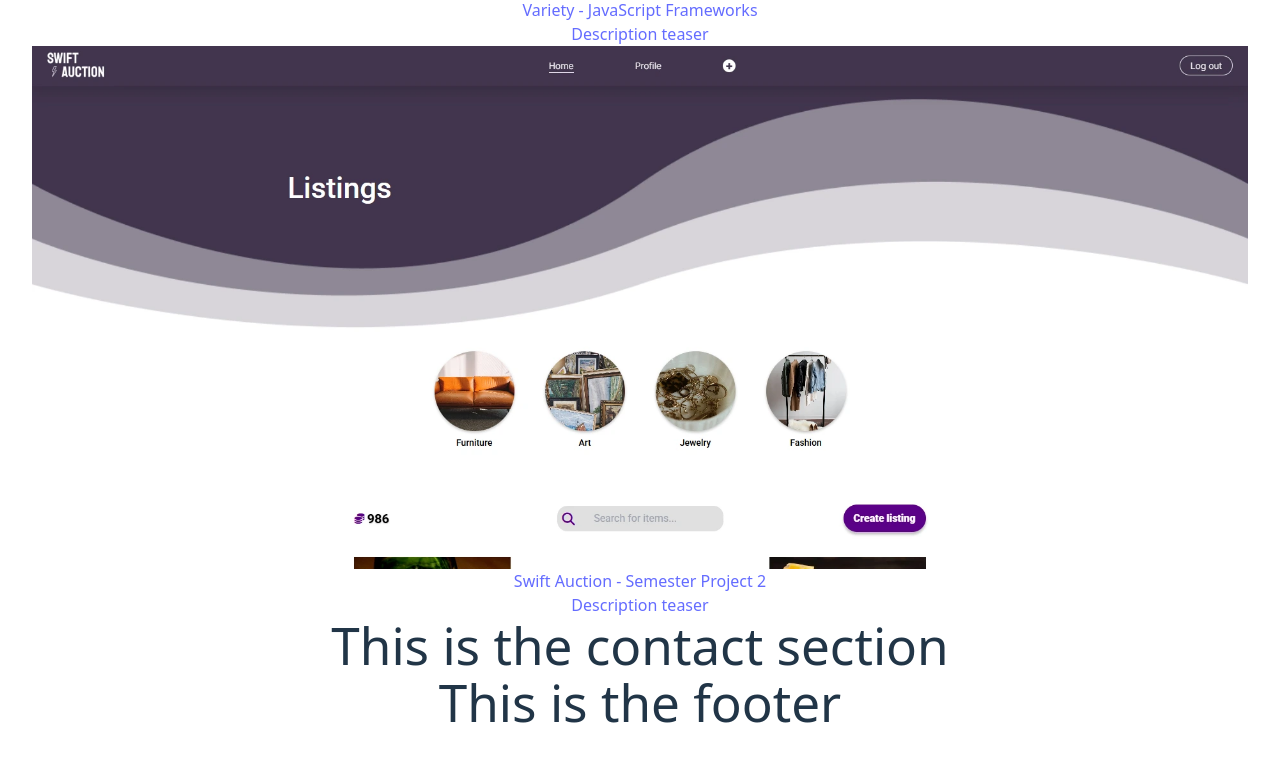
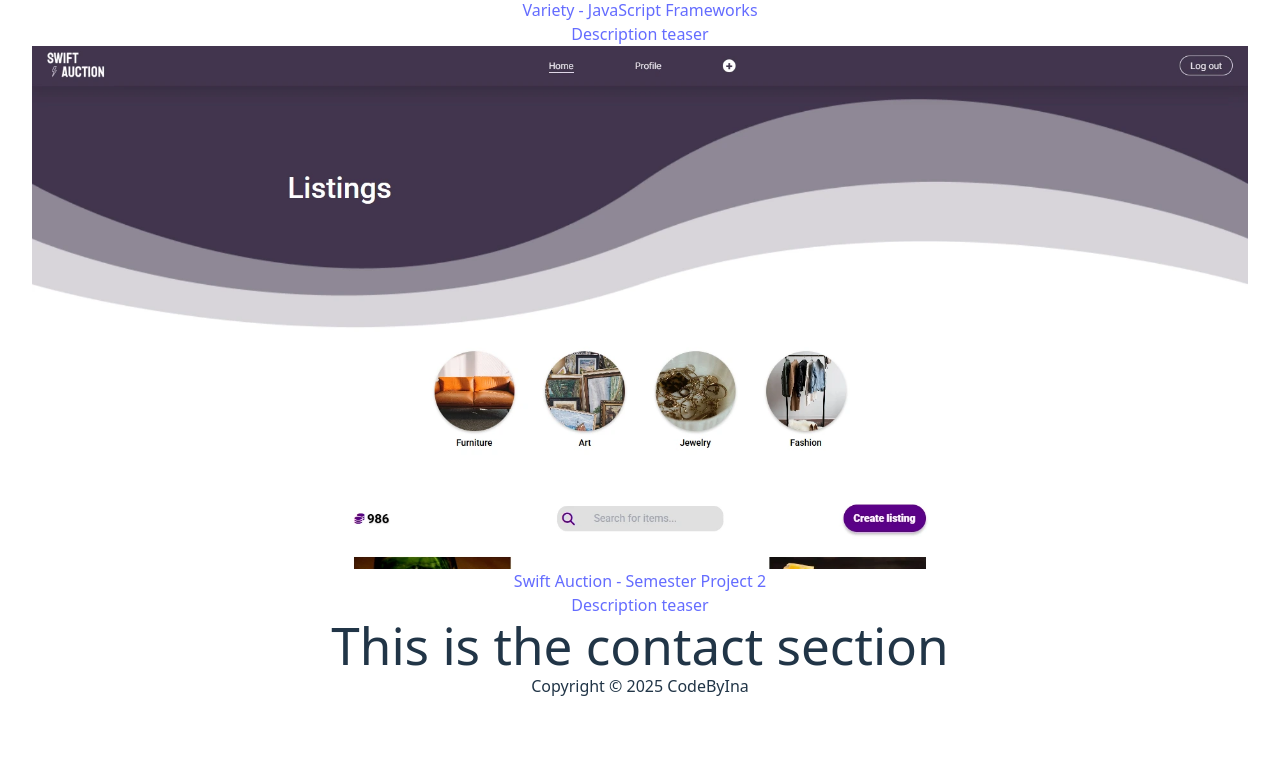
Before and after one commit to Inaelise/portfolio-2, a React (Vite) app: page / in a window 1280 px wide. Shown: the part 2078-2840 px from the top of the page. After the commit the page ends 2808 px from the top, so only its background shows below. Built offline with nearby package versions, Linux system fonts and the light colour scheme.

Commit message:
Adds paragraph to footer

```diff
--- a/src/components/Footer.jsx
+++ b/src/components/Footer.jsx
@@ -1,3 +1,3 @@
 export default function Footer() {
-  return <h1>This is the footer</h1>;
+  return <p>Copyright © 2025 CodeByIna</p>;
 }
```
